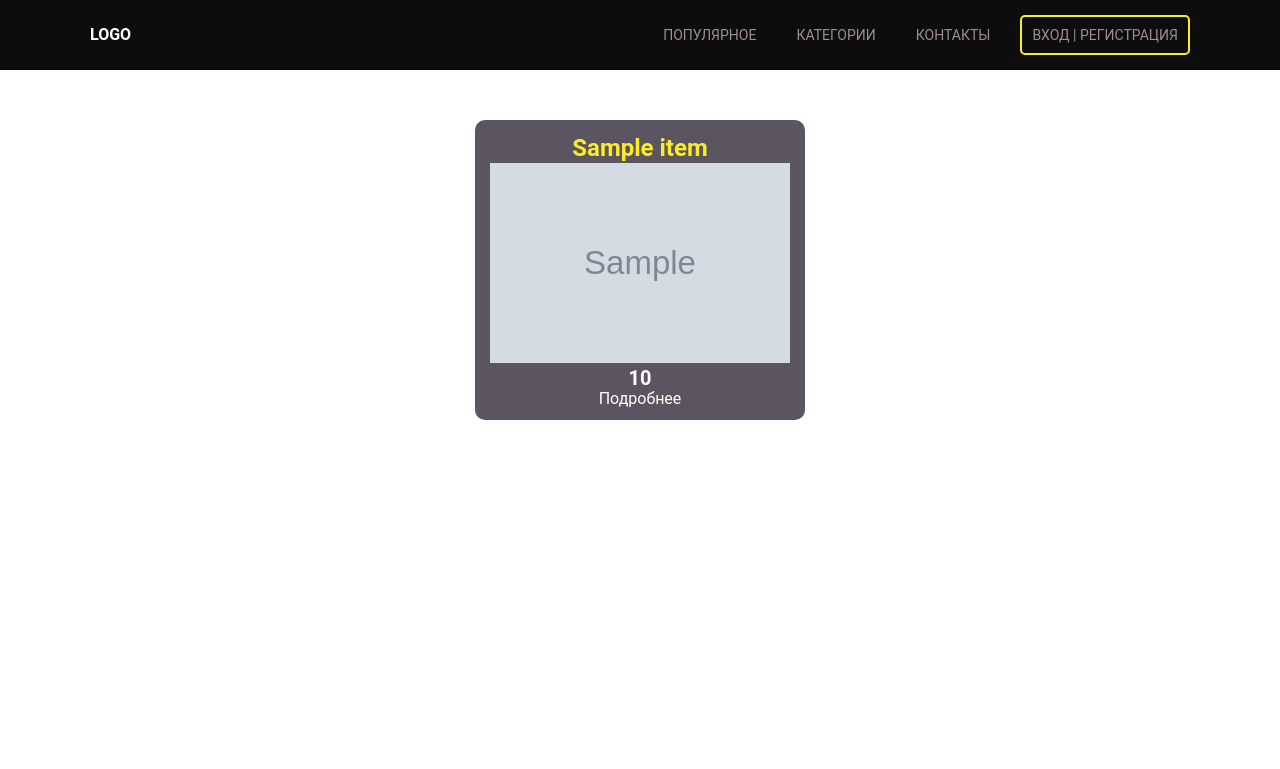
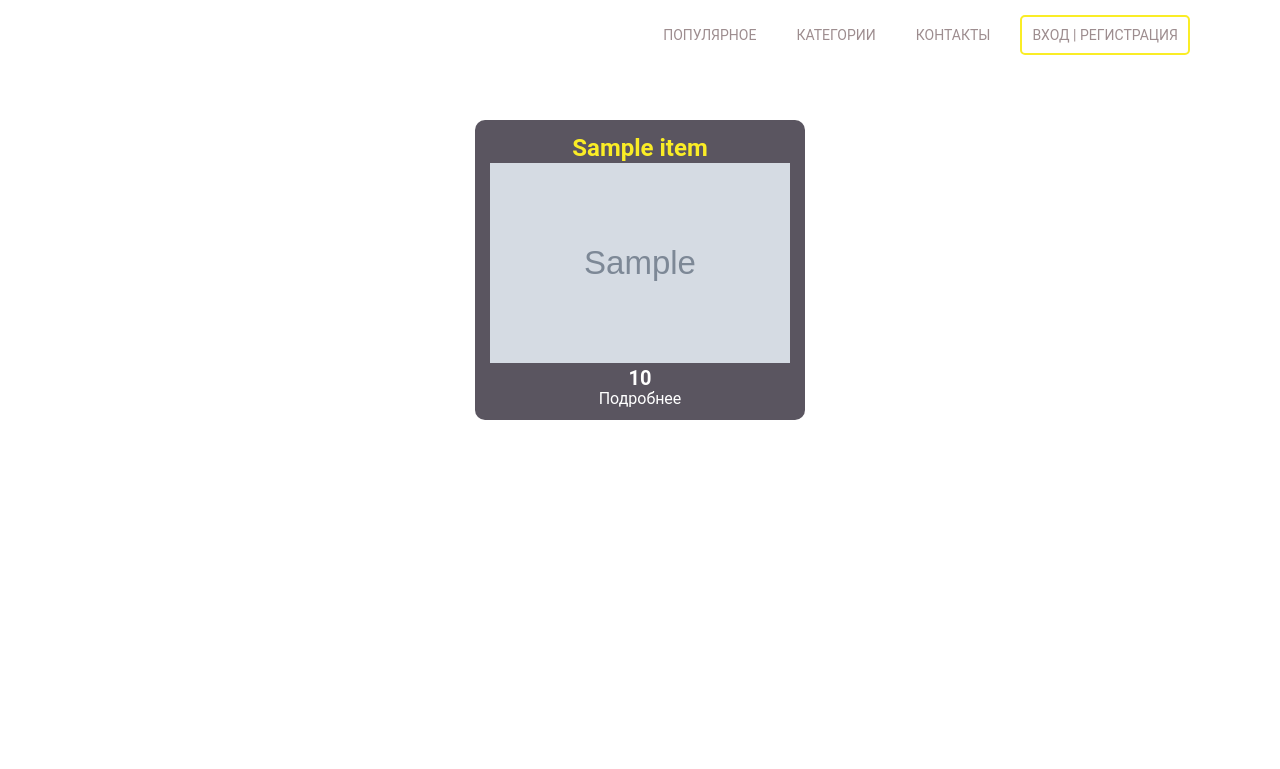
Before and after one commit to S-Lump/gift_proj, a Django app: template gift/products/templates/products/category.html in a window 1280 px wide. Shown: the top 769 px of the page. Run offline with Django 3.2, Linux system fonts and the light colour scheme; the template is opened without the code that fills it: most values are stand-ins (such as "Sample title", 1, 10 or a date in 2020); grey boxes marked "Sample" are stand-in pictures.

Commit message:
add few colors

```diff
--- a/gift/gift/static/css/main.css
+++ b/gift/gift/static/css/main.css
@@ -9,7 +9,7 @@
     --light: #9D8D8F;
     --brown: #734434; /*Header, Footer*/
     --white: #ffffff;
-    --blue: #69BFAE; /* products Background*/
+    --blue: #69bfae; /* products Background*/
 
 }
 
--- a/gift/gift/static/css/products.css
+++ b/gift/gift/static/css/products.css
@@ -7,7 +7,7 @@
 .header {
     height: 70px;
     width: 100%;
-    background: var(--dark);
+    background: #FFFFFF;
 }
 
 .logo {
--- a/gift/products/templates/products/category.html
+++ b/gift/products/templates/products/category.html
@@ -5,6 +5,7 @@
 {% endblock %}
 
 {% block content %}
+<div class = "testContent">
     <div class="header">
         <div class="container">
             <div class="logo"><div>logo</div></div>
@@ -35,4 +36,5 @@
     <div class="footer">
 
     </div>
+</div>
 {% endblock %}
```
